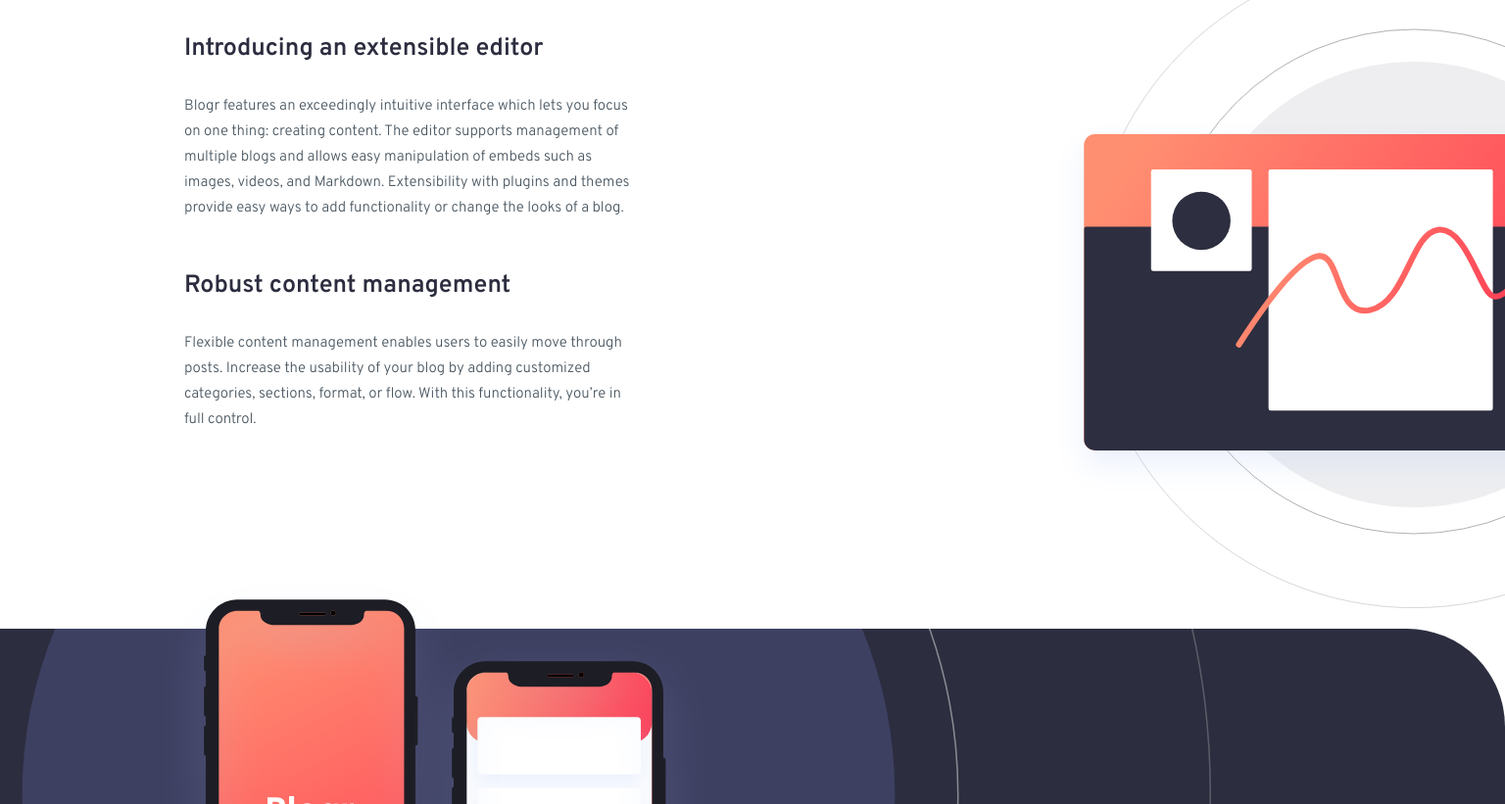
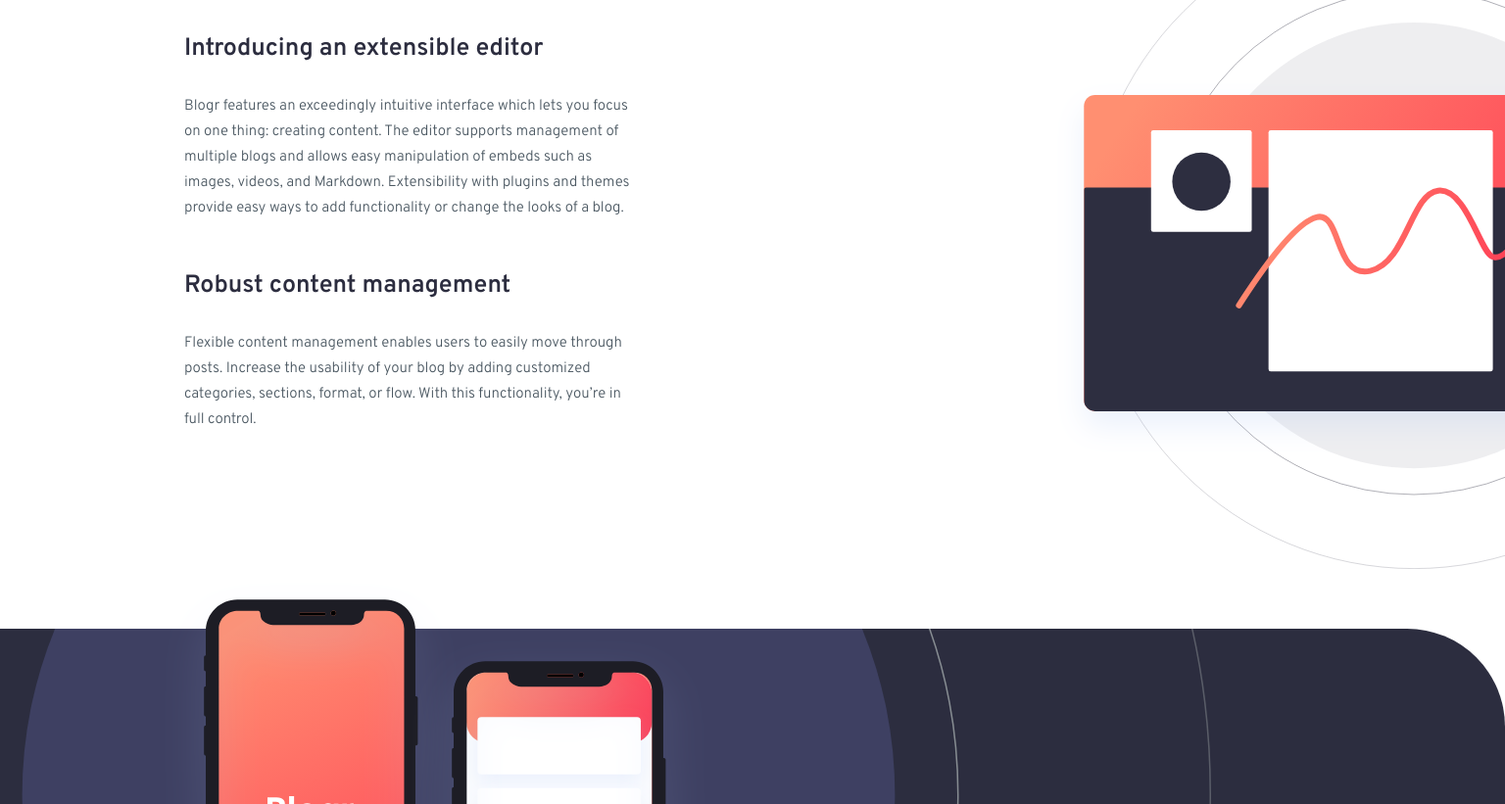
Before and after one commit to Albertofusa/Blogr-landing-responsive, a plain HTML site: page index.html in a window 1536 px wide. Shown: the part 554-1375 px from the top of the page at 98% size. Drawn offline with Linux system fonts and the light colour scheme.

Commit message:
agregando el ultimo detalle

```diff
--- a/style.css
+++ b/style.css
@@ -598,7 +598,7 @@ a {
     display: flex;
     position: absolute;
     width: 70rem;
-    top: -8rem;
+    top: -12rem;
     right: -20rem;
   }
 
@@ -759,7 +759,7 @@ a {
     display: flex;
     position: absolute;
     width: 70rem;
-    top: -8rem;
+    top: -12rem;
     right: -20rem;
   }
 }
@@ -777,7 +777,7 @@ a {
     display: flex;
     position: absolute;
     width: 70rem;
-    top: -8rem;
+    top: -12rem;
     right: -24rem;
   }
 }
@@ -795,7 +795,7 @@ a {
     display: flex;
     position: absolute;
     width: 70rem;
-    top: -8rem;
+    top: -12rem;
     right: -24rem;
   }
 }
@@ -813,7 +813,7 @@ a {
     display: flex;
     position: absolute;
     width: 70rem;
-    top: -8rem;
+    top: -12rem;
     right: -24rem;
   }
 }
@@ -831,7 +831,7 @@ a {
     display: flex;
     position: absolute;
     width: 70rem;
-    top: -8rem;
+    top: -12rem;
     right: -24rem;
   }
 }
```
